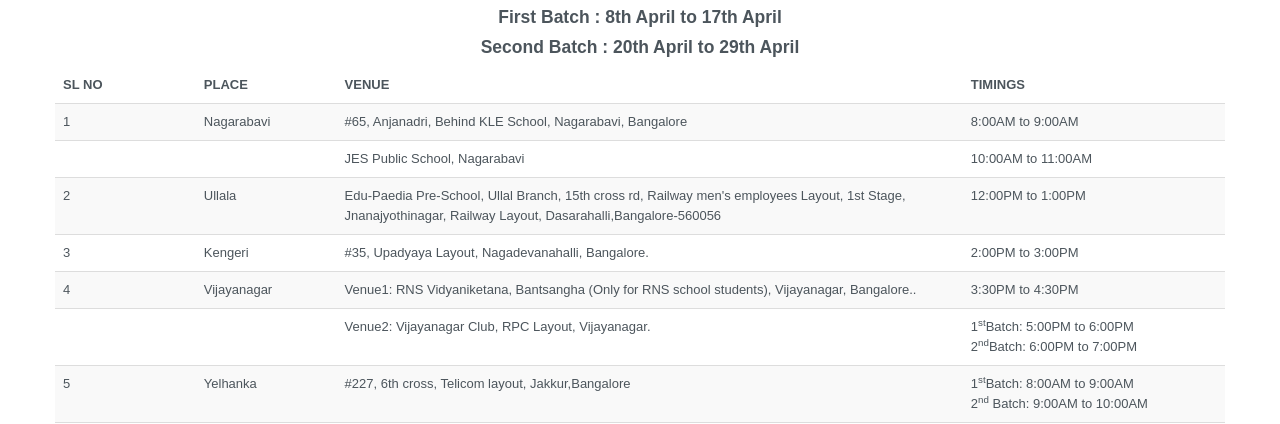
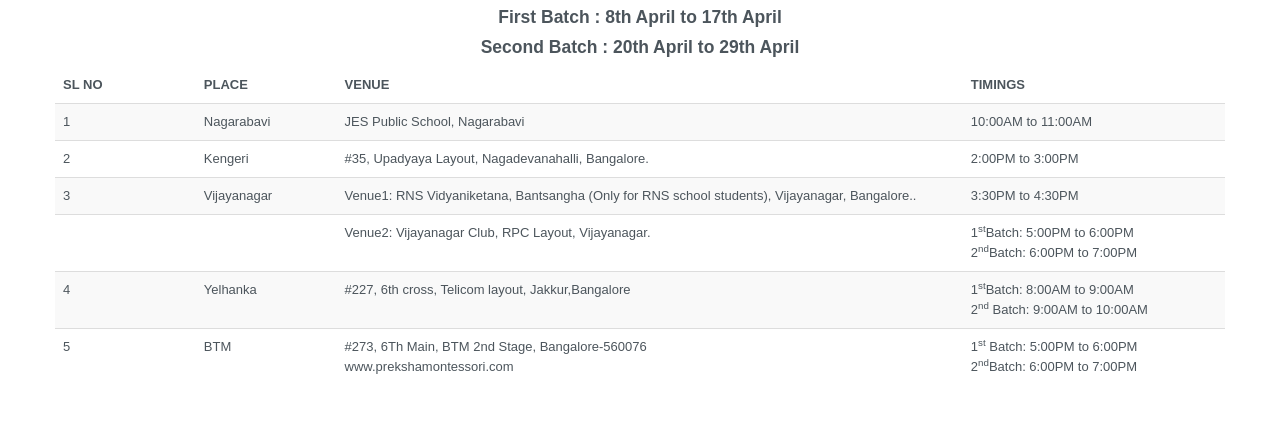
Before and after one commit to NalandaChessAcademy/Nalanda, a plain HTML site: page summer_camp.html in a window 1280 px wide. Shown: the part 270-694 px from the top of the page. Drawn offline with nearby package versions, Linux system fonts and the light colour scheme.

Commit message:
deleted naveen chages

```diff
--- a/summer_camp.html
+++ b/summer_camp.html
@@ -90,11 +90,14 @@ addHeaderFooter()
 		<tr>
 		    <td>1</td>
 			<td>Nagarabavi</td>
-			<td>#65, Anjanadri, Behind KLE School, Nagarabavi, Bangalore</td>
-			 <td>8:00AM to 9:00AM</td>
+			<!--<td>#65, Anjanadri, Behind KLE School, Nagarabavi, Bangalore</td>
+			 <td>8:00AM to 9:00AM</td>-->
+			 <td>JES Public School, Nagarabavi</td>
+			 <td>10:00AM to 11:00AM </td>
 
 		<!--	<td><i class="fa fa-map-marker fa-css"></i></td>-->
 		</tr>
+		<!--
 	    <tr>
 			<td></td>
 			<td></td>
@@ -102,7 +105,8 @@ addHeaderFooter()
 			<td>10:00AM to 11:00AM </td>
 
 
-        </tr>
+        </tr>-->
+		<!--
         <tr>
 		    <td>2</td>
 			<td>Ullala</td>
@@ -115,9 +119,9 @@ addHeaderFooter()
 			<td>12:00PM to 1:00PM</td>
 
 
-        </tr>
+        </tr>-->
 		<tr>
-			<td>3</td>
+			<td>2</td>
 			<td>Kengeri</td>
 			<td>#35, Upadyaya Layout, Nagadevanahalli, Bangalore.</td>
 			<td>2:00PM to 3:00PM</td>
@@ -125,7 +129,7 @@ addHeaderFooter()
 
 		</tr>
 	    <tr>
-			<td>4</td>
+			<td>3</td>
 			<td>Vijayanagar</td>
 			<td>Venue1: RNS Vidyaniketana, Bantsangha (Only for RNS school students), Vijayanagar, Bangalore..</td>
 			 <td>3:30PM to 4:30PM</td>
@@ -143,7 +147,7 @@ addHeaderFooter()
         </tr>
 
 	    <tr>
-			<td>5</td>
+			<td>4</td>
 			<td>Yelhanka</td>
 			<td>#227, 6th cross, Telicom layout, Jakkur,Bangalore</td>
 			<td>1<sup>st</sup>Batch: 8:00AM to 9:00AM<br/>2<sup>nd</sup> Batch: 9:00AM to 10:00AM</td>
@@ -152,7 +156,7 @@ addHeaderFooter()
         </tr>
 
 	    <tr>
-			<td>6</td>
+			<td>5</td>
 			<td>BTM </td>
 			<td>#273, 6Th Main, BTM 2nd Stage, Bangalore-560076<br/>www.prekshamontessori.com </td>
 			<td>1<sup>st</sup> Batch: 5:00PM to 6:00PM<br/>2<sup>nd</sup>Batch: 6:00PM to 7:00PM</td>
```
Also changed, not shown: contact_us.html (+19 -16 lines).
